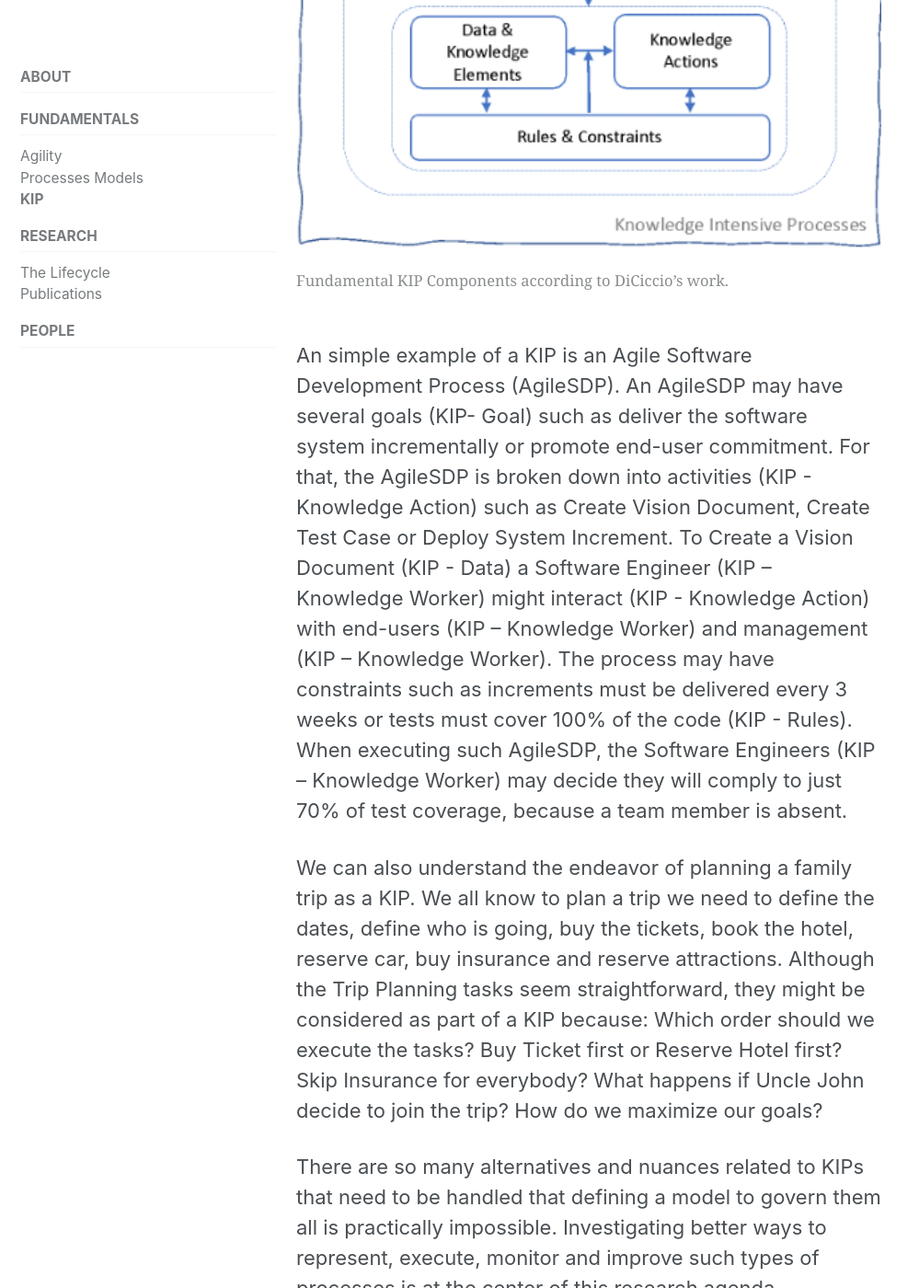
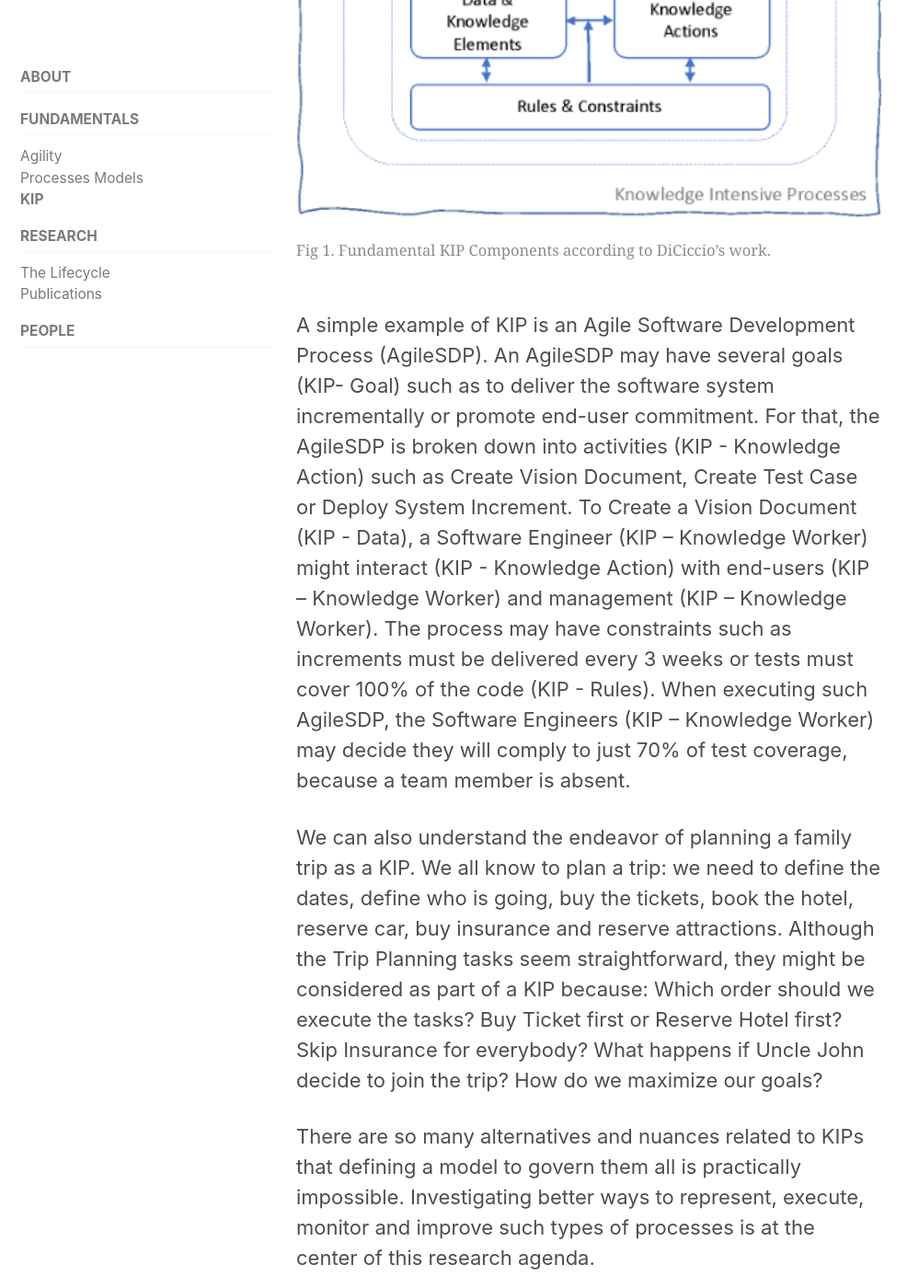
Before and after one commit to AgileKip/site, a Jekyll site: the page built from _pages/kip.md, in a window 1280 px wide and 1400 px high, scrolled down 2158 px. Shown: the whole window at 92% size, without its empty margins (0-999 px from the left). Built offline with Jekyll 4.4.1, drawn with Linux system fonts in a browser that asks for light colours; cached includes are drawn as plain includes; nearby versions of some CDN libraries; some of the changed text lies outside the part shown.

Commit message:
Pequenas correções no texto

```diff
--- a/_pages/kip.md
+++ b/_pages/kip.md
@@ -1,7 +1,7 @@
 ---
 layout: single
 permalink: /kip
-title: "Knowledge Intensive Processes"
+title: "Knowledge-Intensive Processes"
 excerpt: "A brief note on KIP."
 last_modified_at: 2021-01-20
 toc: true
@@ -9,16 +9,16 @@ sidebar:
   nav: "docs"
 ---
 
-As depicted by Di Ciccio’s work [Knowledge Intensive Processes](https://link.springer.com/article/10.1007/s13740-014-0038-4), Knowledge Intensive Processes (KIPs) are characterized as knowledge-driven, collaboration-oriented, unpredictable, emergent, goal-oriented, event-driven, constraint- and- rule driven and non-repeatable. Covering a wide range of processes with different degrees of flexibility and predictability, KIPs can be used to denote modern processes where interactions between human and computers are the norm. Typical examples for KIPs are processes used in hospitals and clinics where doctors, nurses and staff are immersed in a collaborative and computer assisted context to execute several procedures that are hard to formalize and prescribe using workflows and rules. There are also processes such as making a scientific publication or composing a song where several characteristics from each participating individual such as past experience, tacit knowledge, mood and context, influence how the activities are execute, making them hard to predict.
+As depicted by Di Ciccio and his collaborators, [Knowledge-Intensive Processes](https://link.springer.com/article/10.1007/s13740-014-0038-4) are characterized as knowledge-driven, collaboration-oriented, unpredictable, emergent, goal-oriented, event-driven, constraint- and rule-driven and non-repeatable. Covering a wide range of processes with different degrees of flexibility and predictability, KIPs can be used to denote modern business processes where interactions between humans and computers are the norm. Typical examples for KIPs are processes used in hospitals and clinics where doctors, nurses and staff are immersed in a collaborative and computer assisted context to execute several procedures that are hard to formalize and prescribe using workflows and rules. There are also processes such as making a scientific publication or composing a song where several characteristics from each participating individual, such as past experience, tacit knowledge, mood and context, influence how the activities are executed, making them hard to predict.
 
-Important to our agenda is how Di Ciccio illustrates the fundamental components of a KIP. A high-level perspective indicates KIP has the Collaboration and Coordination structures that can interact in both directions. The Collaboration Structure encompasses the Knowledge Workers, who are the “knowledgeable” individuals that interact (are part of) with the process. In a KIP, Knowledge Workers are supposed to be free to execute the process at his/her discretion, meaning he/she can skip activities, re-execute activities or even create new activities during execution. They may also use different data then the prescribed.
+Important to our agenda is how Di Ciccio illustrates the fundamental components of a KIP (Fig. 1). A high-level perspective indicates KIP has the Collaboration and Coordination structures that can interact in both directions. The Collaboration Structure encompasses the Knowledge Workers, who are the “knowledgeable” individuals interacting (are part of) with the process. In a KIP, Knowledge Workers are supposed to be free to execute the process at their discretion, meaning they can skip activities, re-execute activities or even create new activities during execution. They may also use different data that the prescribed.
 
-The Coordination Structure is responsible for organizing the components that define the process structure and contains Goals, Data and Knowledge Elements, Knowledge Actions and Rules and Constraints sub-components. Goals capture the intents related to executing a KIP, typically using the Knowledge Workers language. To achieve goals, Knowledge Workers execute Knowledge Actions using Data and Knowledge Elements and are subject to Rules and Constraints. Knowledge Actions indicate chunks of work that can be executed and can be seen as BPMN activities. Data and Knowledge Elements specify the data/elements that are used when executing the actions and they resemble BPMN artifacts. Last but not least are the Rules and Constraints sub-component that tries to limit some of the KIP’s flexibility by imposing some restrictions on how activities are performed, and data is used.
+The Coordination Structure aims at organizing the components that define the process structure and contains Goals, Data & Knowledge Elements, Knowledge Actions and Rules & Constraints sub-components. Goals capture the intents related to executing a KIP, typically using the Knowledge Workers language. To achieve goals, Knowledge Workers execute Knowledge Actions using Data and Knowledge Elements and are subject to Rules and Constraints. Knowledge Actions indicate chunks of work that can be executed and can be seen as BPMN activities. Data and Knowledge Elements specify the data/elements that are used when executing the actions and they resemble BPMN Data Objects. Last but not least is the Rules and Constraints sub-component that tries to limit the KIP’s flexibility by imposing some restrictions on how activities are performed, and data is used.
 
-{% include figure image_path="/assets/images/kip.png" alt="this is a placeholder image" caption="Fundamental KIP Components according to DiCiccio's work." %}
+{% include figure image_path="/assets/images/kip.png" alt="this is a placeholder image" caption="Fig 1. Fundamental KIP Components according to DiCiccio's work." %}
 
-An simple example of a KIP is an Agile Software Development Process (AgileSDP). An AgileSDP may have several goals (KIP- Goal) such as deliver the software system incrementally or promote end-user commitment. For that, the AgileSDP is broken down into activities (KIP - Knowledge Action) such as Create Vision Document, Create Test Case or Deploy System Increment. To Create a Vision Document (KIP - Data) a Software Engineer (KIP – Knowledge Worker) might interact (KIP - Knowledge Action) with end-users (KIP – Knowledge Worker) and management (KIP – Knowledge Worker). The process may have constraints such as increments must be delivered every 3 weeks or tests must cover 100% of the code (KIP - Rules). When executing such AgileSDP, the Software Engineers (KIP – Knowledge Worker) may decide they will comply to just 70% of test coverage, because a team member is absent.
+A simple example of KIP is an Agile Software Development Process (AgileSDP). An AgileSDP may have several goals (KIP- Goal) such as to deliver the software system incrementally or promote end-user commitment. For that, the AgileSDP is broken down into activities (KIP - Knowledge Action) such as Create Vision Document, Create Test Case or Deploy System Increment. To Create a Vision Document (KIP - Data), a Software Engineer (KIP – Knowledge Worker) might interact (KIP - Knowledge Action) with end-users (KIP – Knowledge Worker) and management (KIP – Knowledge Worker). The process may have constraints such as increments must be delivered every 3 weeks or tests must cover 100% of the code (KIP - Rules). When executing such AgileSDP, the Software Engineers (KIP – Knowledge Worker) may decide they will comply to just 70% of test coverage, because a team member is absent.
 
-We can also understand the endeavor of planning a family trip as a KIP. We all know to plan a trip we need to define the dates, define who is going, buy the tickets, book the hotel, reserve car, buy insurance and reserve attractions. Although the Trip Planning tasks seem straightforward, they might be considered as part of a KIP because: Which order should we execute the tasks? Buy Ticket first or Reserve Hotel first? Skip Insurance for everybody? What happens if Uncle John decide to join the trip? How do we maximize our goals?
+We can also understand the endeavor of planning a family trip as a KIP. We all know to plan a trip: we need to define the dates, define who is going, buy the tickets, book the hotel, reserve car, buy insurance and reserve attractions. Although the Trip Planning tasks seem straightforward, they might be considered as part of a KIP because: Which order should we execute the tasks? Buy Ticket first or Reserve Hotel first? Skip Insurance for everybody? What happens if Uncle John decide to join the trip? How do we maximize our goals?
 
-There are so many alternatives and nuances related to KIPs that need to be handled that defining a model to govern them all is practically impossible. Investigating better ways to represent, execute, monitor and improve such types of processes is at the center of this research agenda.
+There are so many alternatives and nuances related to KIPs that defining a model to govern them all is practically impossible. Investigating better ways to represent, execute, monitor and improve such types of processes is at the center of this research agenda.
```
